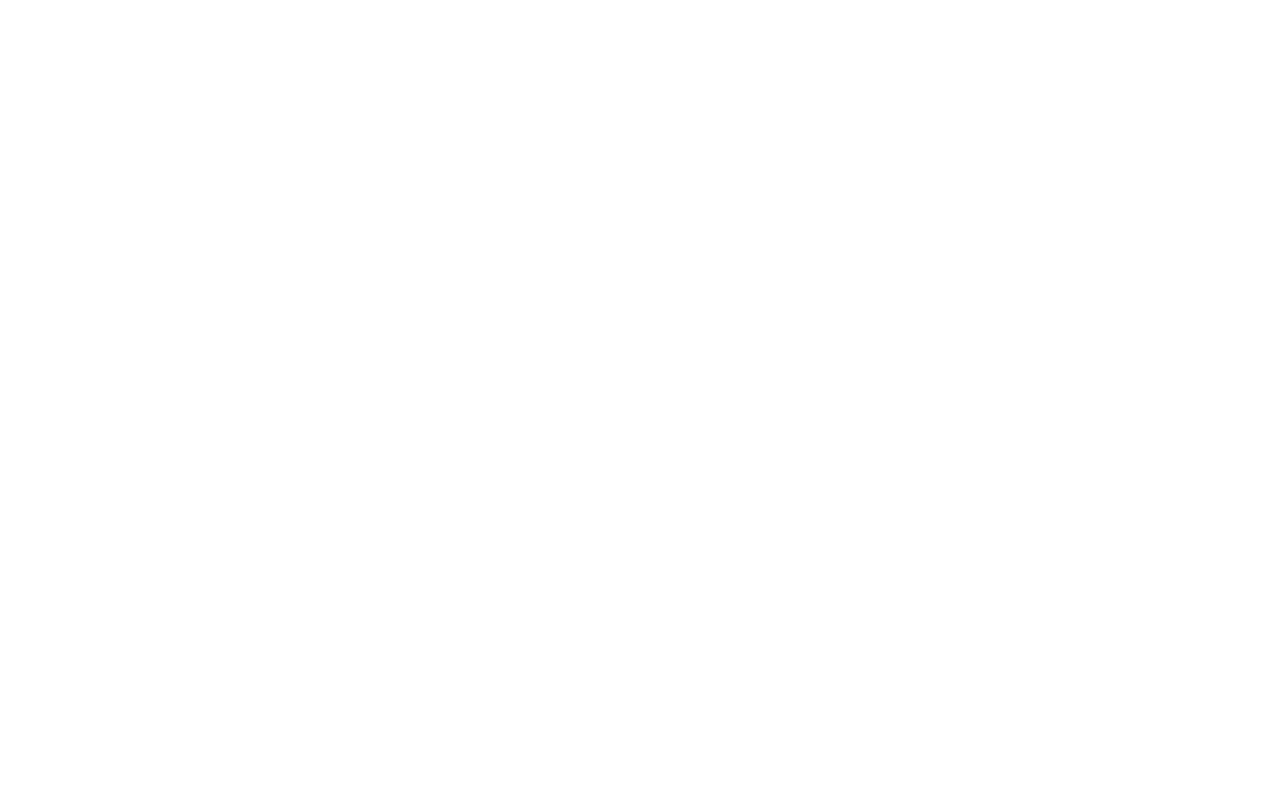
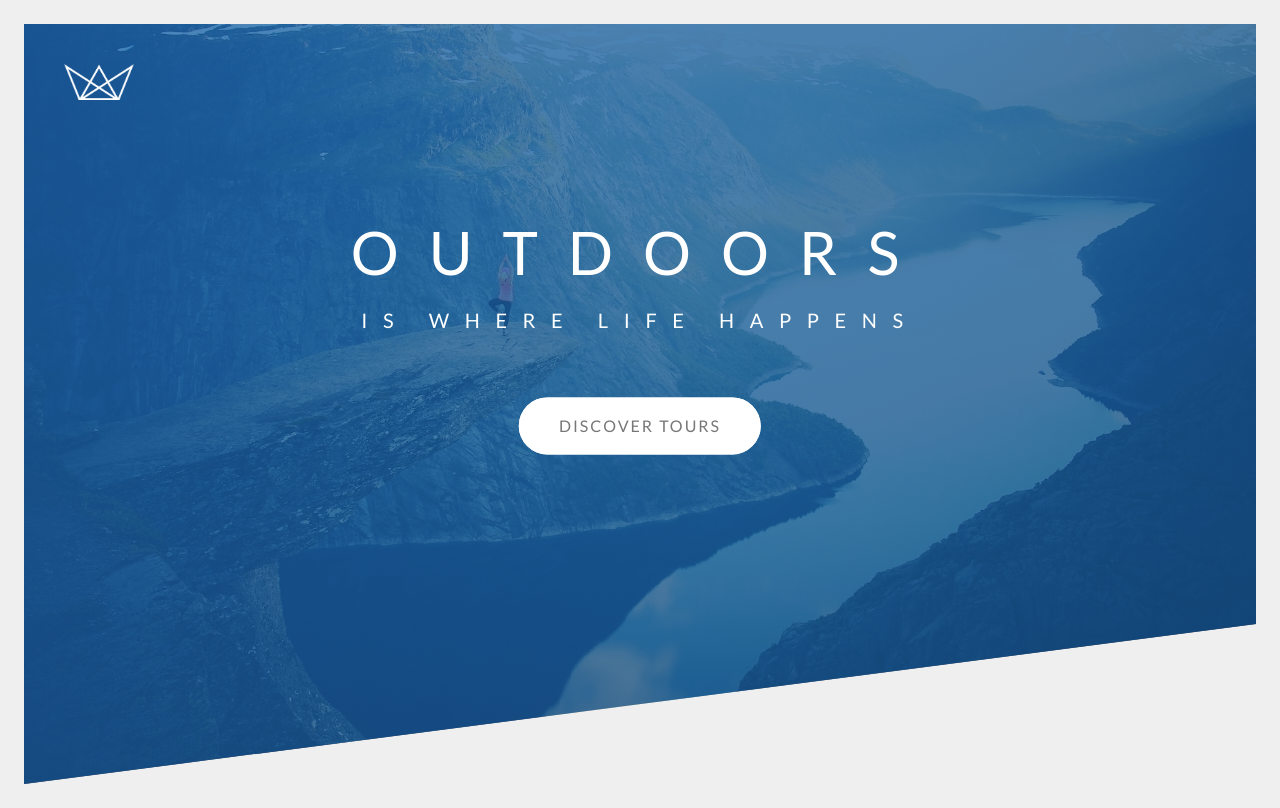
Before and after one commit to taufik-shf/Natours-LandingPage, a plain HTML site: page index.html in a window 1280 px wide. Drawn offline with Linux system fonts and the light colour scheme.

Commit message:
Create Header

```diff
--- a/css/style.css
+++ b/css/style.css
@@ -1,8 +1,230 @@
 /*
 COLORS:
+tint 75: #c6def4
+tint 50: #8dbeea
+tint 37.5: #71aee5
+tint 25: #549ee0
+tint 12.5: #388edb
+Primary: #1864ab
+shades 12.5: #186ebb
+shades 25: #155ea0
+shades 37.5: #114e85
+shades 50: #0e3f6b
+shades 75: #071f35
 
-Light green: #7ed56f
-Medium green: #55c57a
-Dark green: #28b485
+/* Universal Reset */
+*,
+*::before,
+*::after {
+  box-sizing: border-box;
+  margin: 0;
+  padding: 0;
+}
 
-*/
+html,
+body {
+  font-family: "Lato", sans-serif;
+  font-weight: 400;
+  font-size: 100%;
+  line-height: 1.7;
+  -webkit-font-smoothing: antialiased;
+  -moz-osx-font-smoothing: grayscale;
+  color: #777;
+  background-color: #efefef;
+}
+
+body {
+  padding: 24px;
+}
+
+img,
+picture,
+video,
+canvas,
+svg {
+  display: block;
+  max-width: 100%;
+}
+
+input,
+button,
+textarea,
+select {
+  font: inherit;
+}
+
+a {
+  text-decoration: none;
+  color: inherit;
+}
+
+table {
+  border-collapse: collapse;
+  border-spacing: 0;
+}
+
+ul,
+ol {
+  list-style: none;
+}
+
+/* ############## */
+/* HEADER SECTION */
+/* ############## */
+
+.header {
+  position: relative;
+  height: 95vh;
+  background-image: linear-gradient(
+      to right bottom,
+      #1864abc5,
+      rgba(17, 79, 133, 0.793)
+    ),
+    url(../img/hero.jpg);
+  background-size: cover;
+  background-position: top;
+  clip-path: polygon(0 0, 100% 0, 100% 75vh, 0% 100%);
+}
+
+.logo-box {
+  position: absolute;
+  top: 40px;
+  left: 40px;
+}
+
+.logo {
+  height: 36px;
+}
+
+.text-box {
+  position: absolute;
+  top: 40%;
+  left: 50%;
+  transform: translate(-50%, -50%);
+  text-align: center;
+}
+
+.heading-primary {
+  color: #fff;
+  text-transform: uppercase;
+  backface-visibility: hidden;
+  margin-bottom: 60px;
+}
+
+.heading-primary-main {
+  display: block;
+  font-size: 60px;
+  font-weight: 500;
+  letter-spacing: 30px;
+  animation-name: moveInLeft;
+  animation-duration: 1s;
+  animation-timing-function: ease-out;
+}
+
+.heading-primary-sub {
+  display: block;
+  font-size: 20px;
+  font-weight: 400;
+  letter-spacing: 15.6px;
+  animation: moveInRight 1s ease-out;
+}
+
+@keyframes moveInLeft {
+  0% {
+    opacity: 0;
+    transform: translateX(-100px);
+  }
+
+  80% {
+    transform: translateX(10px);
+  }
+
+  100% {
+    opacity: 1;
+    transform: translate(0);
+  }
+}
+
+@keyframes moveInRight {
+  0% {
+    opacity: 0;
+    transform: translateX(100px);
+  }
+
+  80% {
+    transform: translateX(-10px);
+  }
+
+  100% {
+    opacity: 1;
+    transform: translate(0);
+  }
+}
+
+.btn,
+.btn:link,
+.btn:visited {
+  position: relative;
+  display: inline-block;
+  text-transform: uppercase;
+  padding: 15px 40px;
+  border-radius: 100px;
+  transition: all 0.2s;
+  font-weight: 500;
+  letter-spacing: 2px;
+}
+
+.btn:hover {
+  transform: translateY(-3px);
+  box-shadow: 0 10px 20px rgba(0, 0, 0, 0.2);
+}
+
+.btn:active {
+  transform: translateY(-1px);
+  box-shadow: 0 5px 10px rgba(0, 0, 0, 0.2);
+}
+
+.btn-white {
+  background-color: #fff;
+  color: #777;
+}
+
+.btn::after {
+  content: "";
+  display: inline-block;
+  height: 100%;
+  width: 100%;
+  border-radius: inherit;
+  position: absolute;
+  top: 0;
+  left: 0;
+  z-index: -1;
+  transition: all 0.4s;
+}
+
+.btn-white::after {
+  content: "";
+  background-color: #fff;
+}
+
+.btn:hover::after {
+  transform: scaleX(1.4) scaleY(1.6);
+  opacity: 0;
+}
+
+@keyframes moveInBottom {
+  0% {
+    opacity: 0;
+    transform: translateY(30px);
+  }
+
+  100% {
+    opacity: 1;
+    transform: translate(0);
+  }
+}
+
+.btn-animated {
+  animation: moveInBottom 0.5s ease-out 0.5s;
+  animation-fill-mode: backwards;
+}
--- a/index.html
+++ b/index.html
@@ -18,5 +18,18 @@
       content="Discover exhilarating adventures with Natours! Explore our exclusive tour packages designed for thrill-seekers and nature enthusiasts. Join us for unforgettable experiences in the great outdoors."
     />
   </head>
-  <body></body>
+  <body>
+    <header class="header">
+      <figure class="logo-box">
+        <img src="img/logo-white.png" alt="logo" class="logo" />
+      </figure>
+      <div class="text-box">
+        <h1 class="heading-primary">
+          <span class="heading-primary-main">Outdoors</span>
+          <span class="heading-primary-sub">is where life happens</span>
+        </h1>
+        <a href="#" class="btn btn-white btn-animated">Discover tours</a>
+      </div>
+    </header>
+  </body>
 </html>
```
